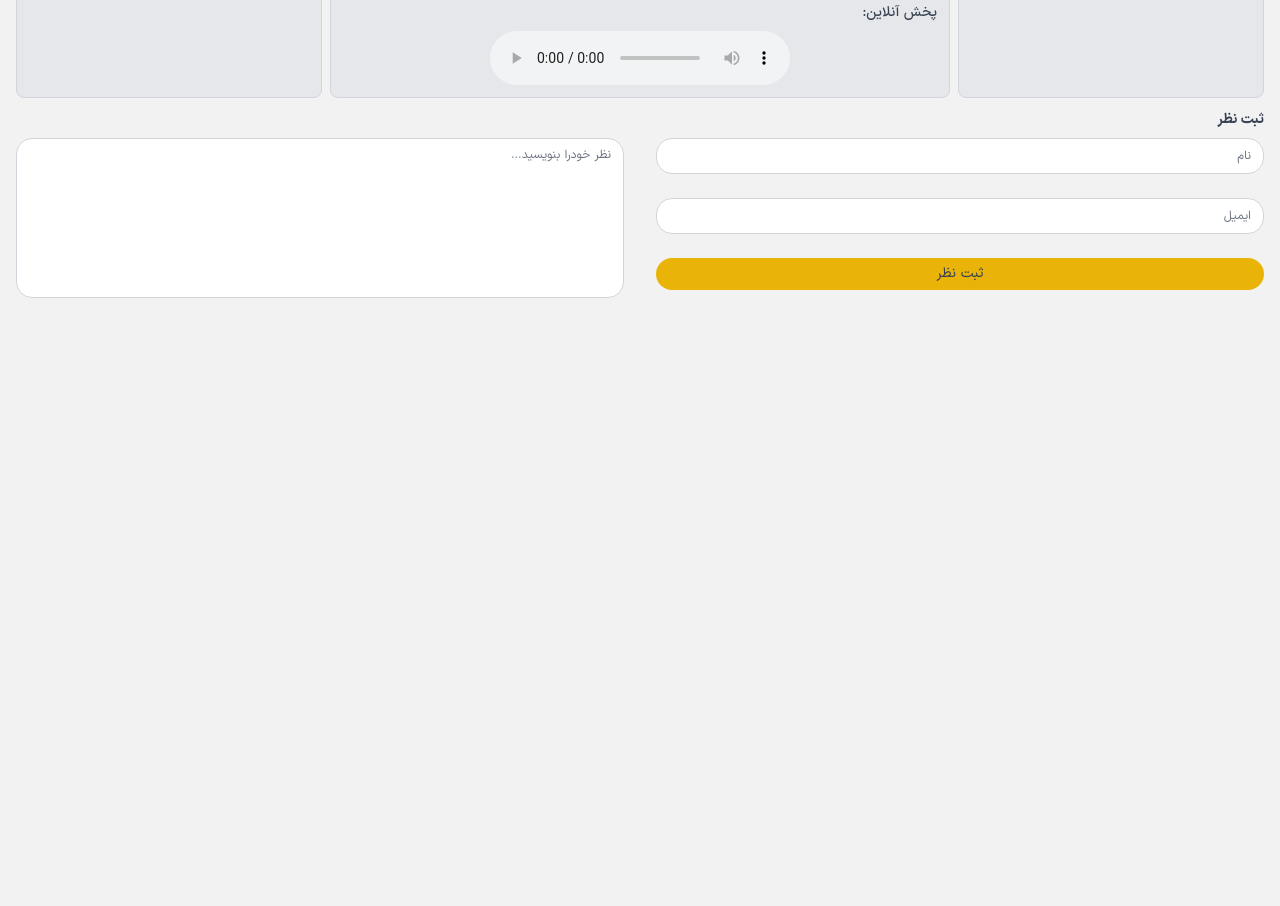
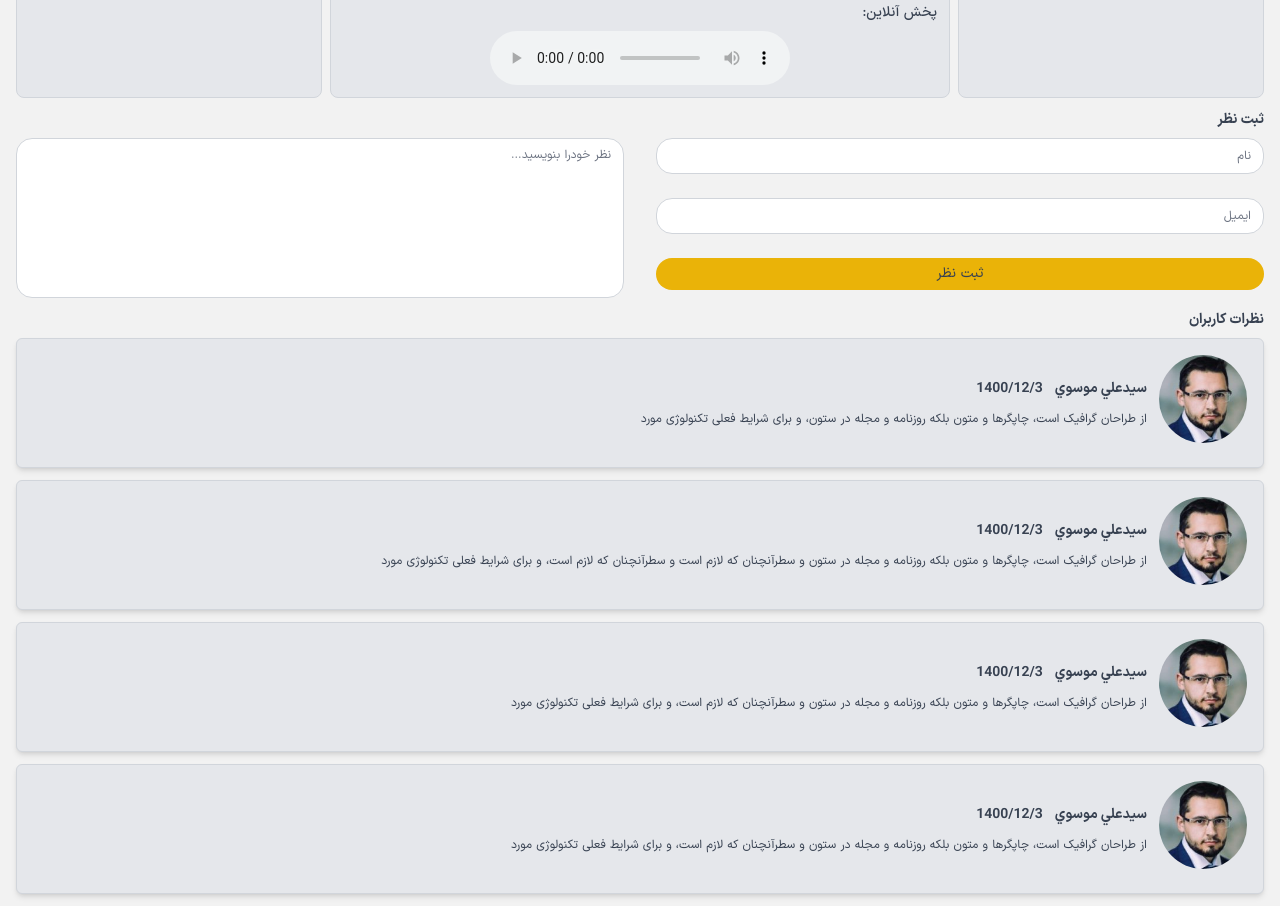
Before and after one commit to s77a85m/music-project-frontEnd, a website: page src/html/single-music.html in a window 1280 px wide. Shown: the part 1091-1997 px from the top of the page. Before the commit the page ends 1401 px from the top, so only its background shows below. Drawn offline with nearby package versions, Linux system fonts and the light colour scheme.

Commit message:
comment in single page is created

```diff
--- a/src/html/single-music.html
+++ b/src/html/single-music.html
@@ -826,7 +826,85 @@
                 </div>
             </div>
             <!-- users comments -->
-
+            <div class="flex flex-col gap-2 mb-3">
+                <!-- title -->
+                <span class="text-right title-color text-sm font-bold">نظرات كاربران</span>
+                <!-- comments -->
+                <div class="flex flex-col w-full gap-3 h-auto">
+                    <!-- comment-1 -->
+                    <div class="flex dark:bg-dark-700 shadow-md bg-gray-200 flex-row-reverse gap-3 h-auto w-full border border-style rounded-md p-4">
+                        <!-- img -->
+                        <div class="w-24 h-24">
+                            <img src="../img/avatar.jpg" alt="avatar" class="w-full rounded-full">
+                        </div>
+                        <div class="flex gap-3 flex-col lg:justify-center w-full h-auto">
+                            <!-- name and date -->
+                            <div class="flex flex-row-reverse gap-3 text-sm font-bold title-color">
+                                <span>سيدعلي موسوي</span>
+                                <span>1400/12/3</span>
+                            </div>
+                            <!-- text -->
+                            <div class="text-xs font-normal text-right w-auto title-color">
+                                <p> از طراحان گرافیک است، چاپگرها و متون بلکه روزنامه و مجله در ستون، و برای شرایط فعلی تکنولوژی مورد</p>
+                            </div>
+                        </div>
+                    </div>
+                    <!-- comment-2 -->
+                    <div class="flex dark:bg-dark-700 shadow-md bg-gray-200 flex-row-reverse gap-3 h-auto w-full border border-style rounded-md p-4">
+                        <!-- img -->
+                        <div class="w-24 h-24">
+                            <img src="../img/avatar.jpg" alt="avatar" class="w-full rounded-full">
+                        </div>
+                        <div class="flex lg:justify-center gap-3 flex-col w-full h-auto">
+                            <!-- name and date -->
+                            <div class="flex flex-row-reverse gap-3 text-sm font-bold title-color">
+                                <span>سيدعلي موسوي</span>
+                                <span>1400/12/3</span>
+                            </div>
+                            <!-- text -->
+                            <div class="text-xs font-normal text-right w-auto title-color">
+                                <p> از طراحان گرافیک است، چاپگرها و متون بلکه روزنامه و مجله در ستون و سطرآنچنان که لازم است و سطرآنچنان که لازم است، و برای شرایط فعلی تکنولوژی مورد</p>
+                            </div>
+                        </div>
+                    </div>
+                    <!-- comment-3 -->
+                    <div class="flex dark:bg-dark-700 shadow-md bg-gray-200 flex-row-reverse gap-3 h-auto w-full border border-style rounded-md p-4">
+                        <!-- img -->
+                        <div class="w-24 h-24">
+                            <img src="../img/avatar.jpg" alt="avatar" class="w-full rounded-full">
+                        </div>
+                        <div class="flex lg:justify-center gap-3 flex-col w-full h-auto">
+                            <!-- name and date -->
+                            <div class="flex flex-row-reverse gap-3 text-sm font-bold title-color">
+                                <span>سيدعلي موسوي</span>
+                                <span>1400/12/3</span>
+                            </div>
+                            <!-- text -->
+                            <div class="text-xs font-normal text-right w-auto title-color">
+                                <p> از طراحان گرافیک است، چاپگرها و متون بلکه روزنامه و مجله در ستون و سطرآنچنان که لازم است، و برای شرایط فعلی تکنولوژی مورد</p>
+                            </div>
+                        </div>
+                    </div>
+                    <!-- comment-4 -->
+                    <div class="flex dark:bg-dark-700 shadow-md bg-gray-200 flex-row-reverse gap-3 h-auto w-full border border-style rounded-md p-4">
+                        <!-- img -->
+                        <div class="w-24 h-24">
+                            <img src="../img/avatar.jpg" alt="avatar" class="w-full rounded-full">
+                        </div>
+                        <div class="flex lg:justify-center gap-3 flex-col w-full h-auto">
+                            <!-- name and date -->
+                            <div class="flex flex-row-reverse gap-3 text-sm font-bold title-color">
+                                <span>سيدعلي موسوي</span>
+                                <span>1400/12/3</span>
+                            </div>
+                            <!-- text -->
+                            <div class="text-xs font-normal text-right w-auto title-color">
+                                <p> از طراحان گرافیک است، چاپگرها و متون بلکه روزنامه و مجله در ستون و سطرآنچنان که لازم است، و برای شرایط فعلی تکنولوژی مورد</p>
+                            </div>
+                        </div>
+                    </div>
+                </div>
+            </div>
         </div>
     </main>
     <script defer src="https://unpkg.com/alpinejs@3.x.x/dist/cdn.min.js"></script>
```
Also changed, not shown: dist/output.css.
